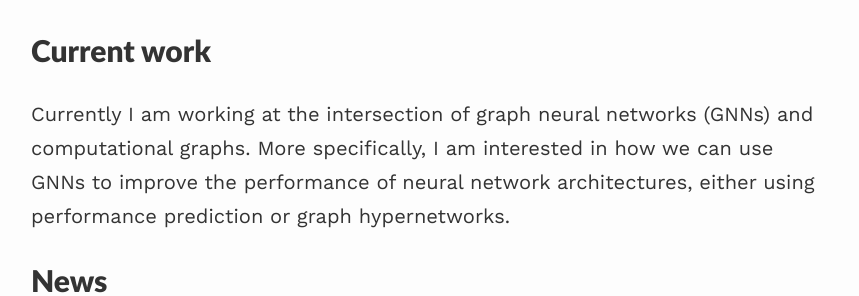
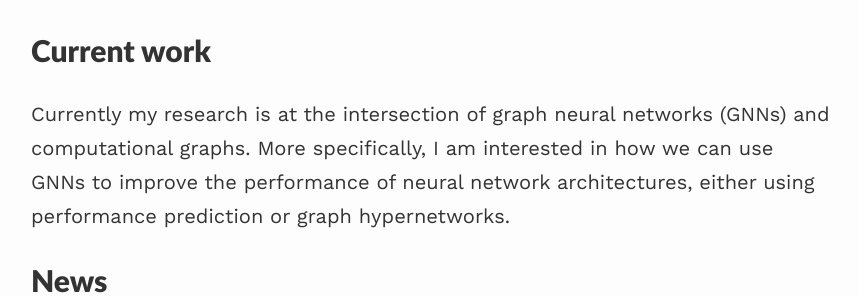
Before and after one commit to jean72human/jean72human.github.io, a Jekyll site: the page built from index.md, in a window 1280 px wide. Shown: the part 549-845 px from the top of the page, without its empty margins (209-1068 px from the left). Built offline with Jekyll 4.4.1, drawn with Linux system fonts in a browser that asks for light colours; nearby versions of some CDN libraries.

Commit message:
edit front page

```diff
--- a/index.md
+++ b/index.md
@@ -16,7 +16,7 @@ My interests are in:
 
 ## Current work
 
-Currently I am working at the intersection of graph neural networks (GNNs) and computational graphs. More specifically, I am interested in how we can use GNNs to improve the performance of neural network architectures, either using performance prediction or graph hypernetworks.
+Currently my research is at the intersection of graph neural networks (GNNs) and computational graphs. More specifically, I am interested in how we can use GNNs to improve the performance of neural network architectures, either using performance prediction or graph hypernetworks.
 
 ## News
 
```
